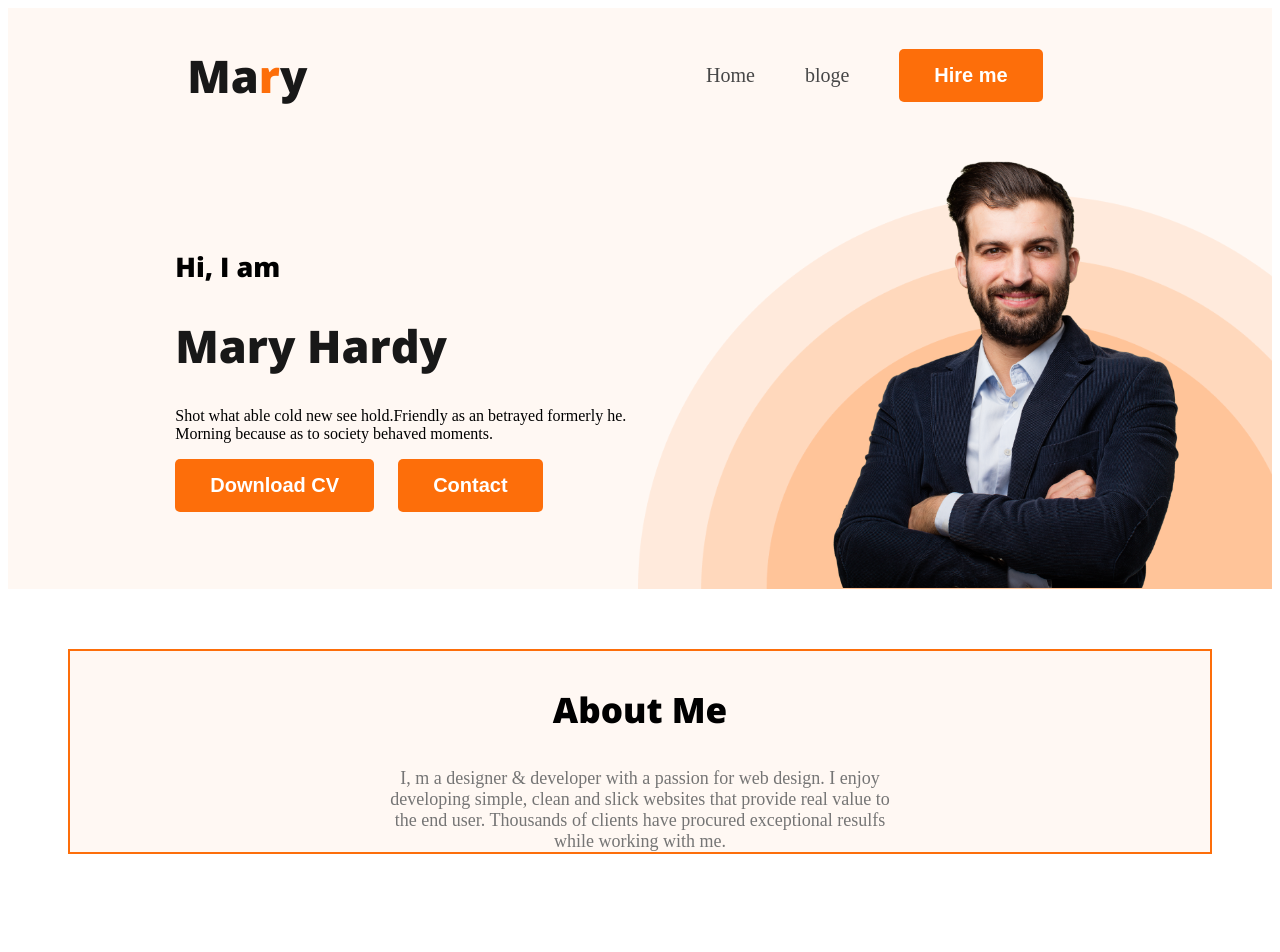
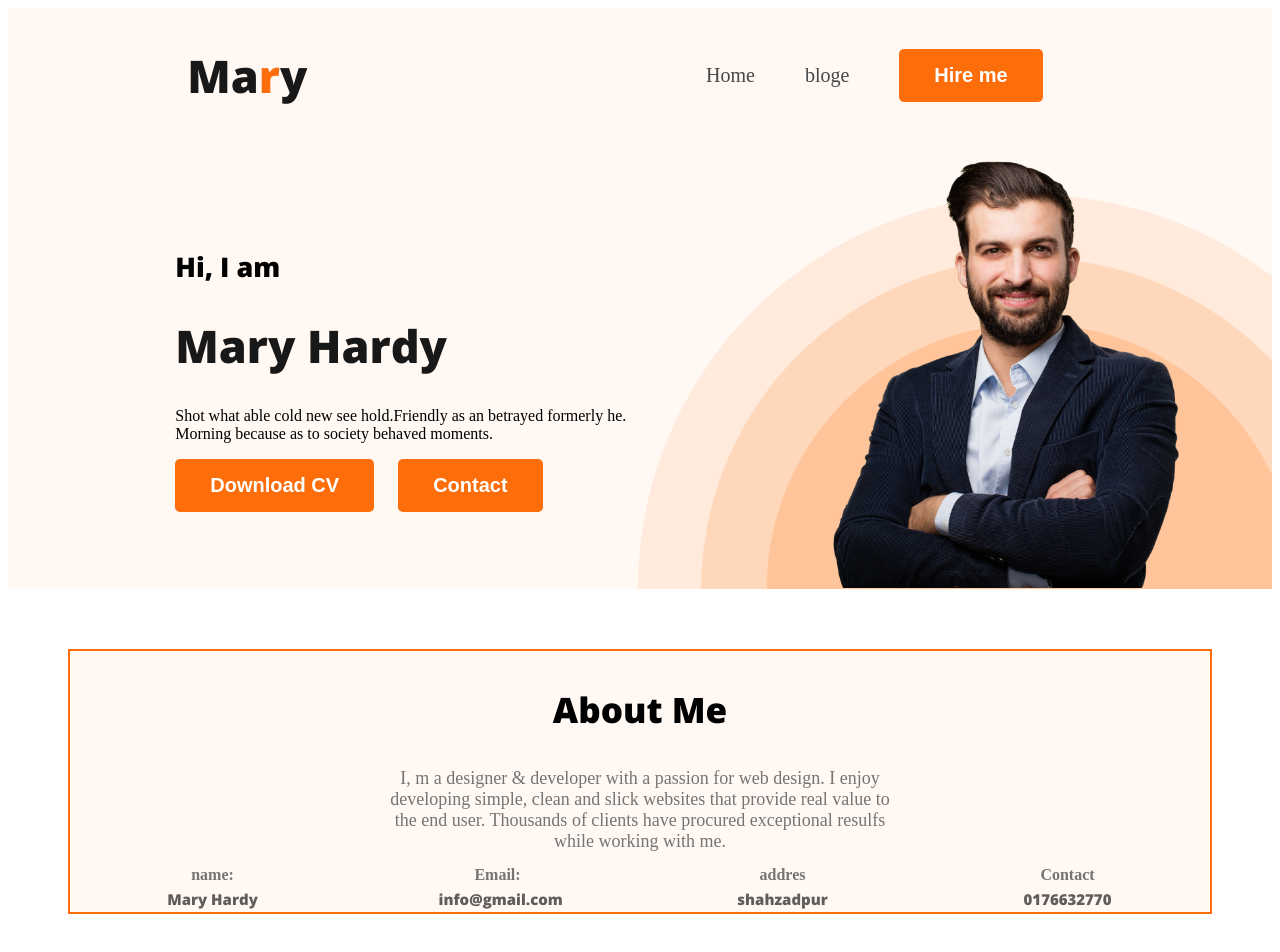
Before and after one commit to SHARIFUL70/webdevelopment-portfolio, a plain HTML site: page index.html in a window 1280 px wide. Before the commit the page ends 914 px from the top, so only its background shows below. Drawn offline with nearby package versions, Linux system fonts and the light colour scheme.

Commit message:
about info

```diff
--- a/index.html
+++ b/index.html
@@ -39,6 +39,25 @@
             <h3>About Me</h3>
             <p>I, m a designer & developer with a passion for web design. I enjoy developing simple, clean and slick websites that provide real value to the end user. Thousands of clients have procured exceptional resulfs while working with me.
             </p>
+          <div class="about-2">
+            <div class="about-info">
+                <h4>name:</h4>
+                <p>Mary Hardy </p>
+               </div>
+               <div class="about-info">
+                <h4>Email:
+                    </h4>
+                <p>info@gmail.com </p>
+               </div>
+               <div class="about-info">
+                <h4>addres</h4>
+                <p>shahzadpur</p>
+               </div>
+               <div class="about-info">
+                <h4>Contact</h4>
+                <p>0176632770 </p>
+               </div>
+          </div>
         </section>
 
     </main>
--- a/style.css
+++ b/style.css
@@ -114,7 +114,7 @@ font-size: 35px;
 font-weight: 700;
 
 }
-.about p{
+.about > p{
     color: #757575;
     width: 500px;
     text-align: center;
@@ -125,3 +125,26 @@ font-weight: 700;
 
 
 }
+.about-2{
+    display: flex;
+    justify-content: space-around;
+}
+.about-info{
+    width: 118px;
+    height: 60px;
+    line-height: 3px;
+    text-align: center;
+
+}
+.about-info p{
+    color:  #615d5d;
+
+font-family: Open Sans;
+font-size: 15px;
+
+font-weight: 400;
+
+}
+.about-info h4{
+    color: #757575;
+}
```
